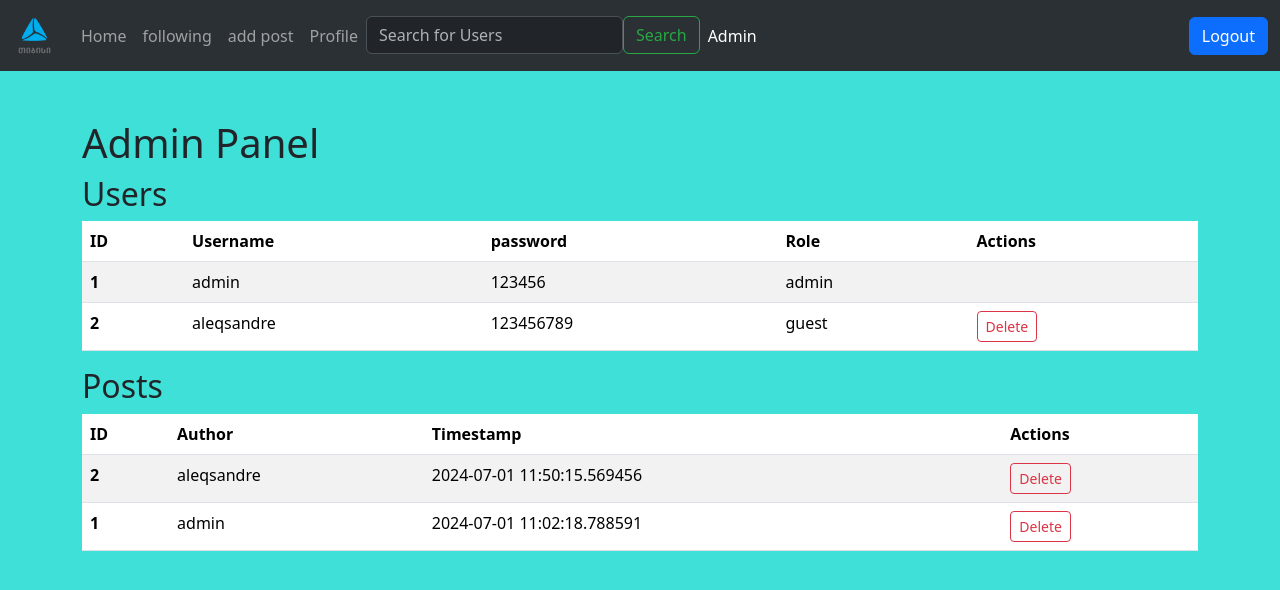
After one commit to aleksandre32/ephemeral-connect, a Flask app: page /admin in a window 1280 px wide. The commit adds this page. Shown: the top 590 px of the page. Run offline with Flask 3, Linux system fonts and the light colour scheme; a user stored in the database is signed in.

Commit message:
corect imports

```diff
--- a/routes.py
+++ b/routes.py
@@ -251,3 +251,47 @@ def delete_post(post_id):
     db.session.delete(post)
     db.session.commit()
     return redirect(url_for('profile', username=post.user.user_name))
+
+
+
+
+
+@app.route('/admin')
+@login_required
+def admin():
+    if current_user.role != 'admin':
+        flash('You do not have access to this page.', 'danger')
+        return redirect(url_for('index'))
+    users = User.query.all()
+    posts = Post.query.order_by(Post.created_at.desc()).all()
+    return render_template('admin.html', users=users, posts=posts)
+
+
+@app.route('/delete_user/<int:user_id>', methods=['POST'])
+@login_required
+def delete_user(user_id):
+    if current_user.role != 'admin':
+        flash('You do not have access to this action.', 'danger')
+        return redirect(url_for('index'))
+    user = User.query.get_or_404(user_id)
+    if user.role == 'admin':
+        flash('You cannot delete another admin.', 'danger')
+        return redirect(url_for('admin'))
+    db.session.delete(user)
+    db.session.commit()
+    flash('The user has been deleted.', 'success')
+    return redirect(url_for('admin'))
+
+
+
+
+@app.route('/delete_post_admin/<int:post_id>', methods=['POST'])
+@login_required
+def delete_post_admin(post_id):
+    if current_user.role != 'admin':
+        flash('You do not have access to this action.', 'danger')
+        return redirect(url_for('index'))
+    post = Post.query.get_or_404(post_id)
+    db.session.delete(post)
+    db.session.commit()
+    return redirect(url_for('admin'))
--- a/static/style.css
+++ b/static/style.css
@@ -1,8 +1,7 @@
 body {
-    padding-top: 56px;
-    background-color: #6c757d;
+
+    background-color: #3ee0d8;
 }
-
 
 
 
@@ -71,3 +70,8 @@ body {
     background-color: #dc3545;
     border-color: #dc3545;
 }
+
+
+#pst {
+    background-color: #adedee;
+}
--- /dev/null
+++ b/templates/admin.html
@@ -0,0 +1,65 @@
+{% extends "layout.html" %}
+
+{% block title %}Admin Panel{% endblock %}
+
+{% block content %}
+<div class="container mt-5">
+    <h1>Admin Panel</h1>
+
+    <h2>Users</h2>
+    <table class="table table-striped">
+        <thead>
+            <tr>
+                <th scope="col">ID</th>
+                <th scope="col">Username</th>
+                <th scope="col">password</th>
+                <th scope="col">Role</th>
+                <th scope="col">Actions</th>
+            </tr>
+        </thead>
+        <tbody>
+            {% for user in users %}
+            <tr>
+                <th scope="row">{{ user.id }}</th>
+                <td>{{ user.user_name }}</td>
+                <td>{{ user.password }}</td>
+                <td>{{ user.role }}</td>
+                <td>
+                    {% if user.role != 'admin' %}
+                    <form action="{{ url_for('delete_user', user_id=user.id) }}" method="POST" class="d-inline">
+                        <button type="submit" class="btn btn-sm btn-outline-danger">Delete</button>
+                    </form>
+                    {% endif %}
+                </td>
+            </tr>
+            {% endfor %}
+        </tbody>
+    </table>
+
+    <h2>Posts</h2>
+    <table class="table table-striped">
+        <thead>
+            <tr>
+                <th scope="col">ID</th>
+                <th scope="col">Author</th>
+                <th scope="col">Timestamp</th>
+                <th scope="col">Actions</th>
+            </tr>
+        </thead>
+        <tbody>
+            {% for post in posts %}
+            <tr>
+                <th scope="row">{{ post.id }}</th>
+                <td>{{ post.user.user_name }}</td>
+                <td>{{ post.created_at}}</td>
+                <td>
+                    <form action="{{ url_for('delete_post_admin', post_id=post.id) }}" method="POST" class="d-inline">
+                        <button type="submit" class="btn btn-sm btn-outline-danger">Delete</button>
+                    </form>
+                </td>
+            </tr>
+            {% endfor %}
+        </tbody>
+    </table>
+</div>
+{% endblock %}
--- a/templates/layout.html
+++ b/templates/layout.html
@@ -4,9 +4,8 @@
     <meta charset="UTF-8">
     <meta name="viewport" content="width=device-width, initial-scale=1.0">
     <title>EC</title>
-    <link rel="stylesheet" href="{{ url_for('static', filename='css/style.css') }}">
     <link href="https://cdn.jsdelivr.net/npm/bootstrap@5.3.3/dist/css/bootstrap.min.css" rel="stylesheet" integrity="sha384-QWTKZyjpPEjISv5WaRU9OFeRpok6YctnYmDr5pNlyT2bRjXh0JMhjY6hW+ALEwIH" crossorigin="anonymous">
-
+    <link rel="stylesheet" href="{{ url_for('static', filename='style.css') }}">
 <style>
     .col{
         border: solid;
@@ -17,7 +16,7 @@
 <body>
     <nav class="navbar navbar-expand-lg bg-body-tertiary" data-bs-theme="dark">
         <div class="container-fluid">
-          <a class="navbar-brand" href="https://www.tbceducation.ge/"><img src="..\static\tbc-logo.png" height="45px" width="45"></a>
+          <a class="navbar-brand" href="https://www.tbceducation.ge/" target = "_blank"><img src="..\static\tbc-logo.png" height="45px" width="45"></a>
           <button class="navbar-toggler" type="button" data-bs-toggle="collapse" data-bs-target="#navbarSupportedContent" aria-controls="navbarSupportedContent" aria-expanded="false" aria-label="Toggle navigation">
             <span class="navbar-toggler-icon"></span>
           </button>
@@ -40,7 +39,7 @@
                 {% endif %}
               </li>
               <li class="nav-item">
-                <a class="nav-link" href="#">messages</a>
+                <a class="nav-link" href="/post">add post</a>
               </li>
               {% if current_user.is_authenticated %}
               <li class="nav-item">
@@ -54,7 +53,14 @@
                </form>
                   </form>
               </li>
+              {% if  current_user.role == 'admin' %}
+              <li class="nav-item>">
+                  <a class="nav-link {% if request.endpoint == 'admin' %}active{% endif %}" href="{{ url_for('admin') }}">Admin</a>
+              </li>
+              {% endif %}
             </ul>
+
+
             <form class="d-flex" role="search">
                  <a class ="btn btn-primary" href="/logout" type = "submit">Logout </a>
                 {% else %}
```
Also changed, not shown: models.py (+21 -0 lines), templates/home.html (+6 -6 lines), instance/mydatabase.db, templates/messages.html (deleted).
